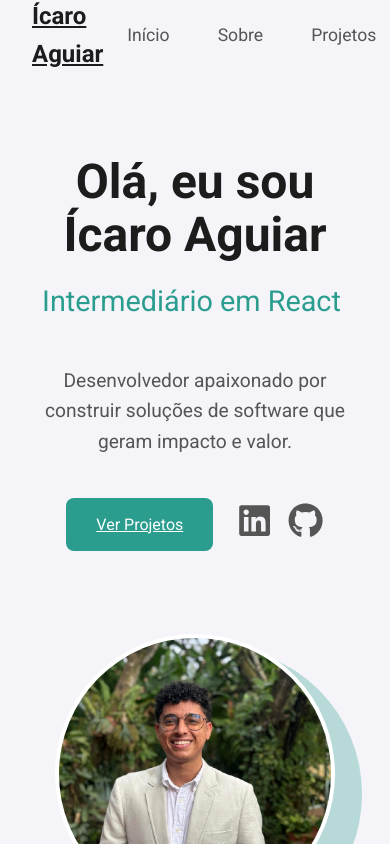
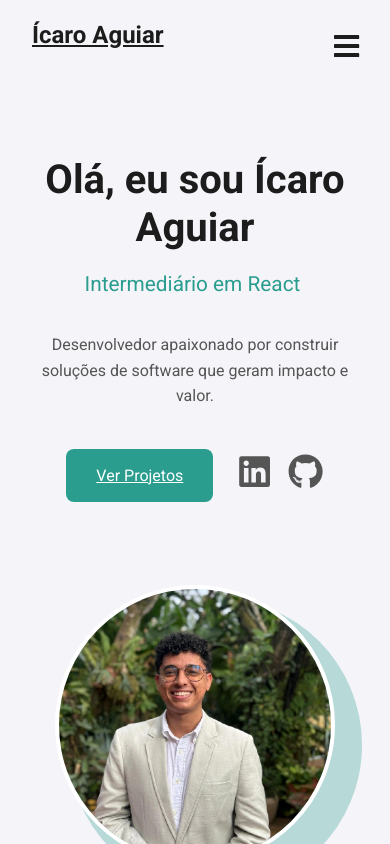
Before and after one commit to IcaroAguiar/icaroaguiar.dev, a React (Create React App) app: page / in a window 390 px wide. Shown: the top 844 px of the page. Built offline with nearby package versions, Linux system fonts and the light colour scheme.

Commit message:
Correcoes de responsividade

```diff
--- a/src/components/Home/home.css
+++ b/src/components/Home/home.css
@@ -71,7 +71,7 @@
 }
 
 .home-image-wrapper::before {
-  content: '';
+  content: "";
   position: absolute;
   top: 0;
   left: 0;
@@ -137,3 +137,27 @@
     height: 280px;
   }
 }
+
+/* --- MEDIA QUERY ADICIONAL PARA CELULARES PEQUENOS --- */
+@media (max-width: 480px) {
+  .home-text h1 {
+    font-size: 2.5rem; /* Reduz drasticamente o título principal */
+    line-height: 1.2;
+  }
+  .home-subtitle {
+    font-size: 1.3rem; /* Reduz o subtítulo animado */
+    height: auto; /* Permite que quebre em duas linhas se necessário */
+    min-height: 2.5rem;
+  }
+  .home-text p {
+    font-size: 1rem; /* Reduz o texto do parágrafo */
+  }
+  .profile-image-wrapper {
+    width: 280px;
+    height: 280px;
+  }
+  .profile-image-wrapper img {
+    width: 260px;
+    height: 260px;
+  }
+}
--- a/src/components/Navbar/Navbar.css
+++ b/src/components/Navbar/Navbar.css
@@ -1,6 +1,6 @@
 .navbar {
-  background-color: var(--color-background); /* Fundo correspondente ao body */
-  height: 70px; /* Um pouco mais de altura */
+  background-color: var(--color-background);
+  height: 70px;
   display: flex;
   justify-content: center;
   align-items: center;
@@ -12,10 +12,9 @@
   transition: background-color 0.3s ease, box-shadow 0.3s ease;
 }
 
-/* Estilo da navbar quando a página é rolada */
 .navbar.scrolled {
-  background-color: var(--color-surface); /* Fundo branco */
-  box-shadow: 0 2px 10px rgba(0, 0, 0, 0.05); /* Sombra suave */
+  background-color: var(--color-surface);
+  box-shadow: 0 2px 10px rgba(0, 0, 0, 0.05);
 }
 
 .navbar-container {
@@ -30,8 +29,6 @@
 
 .navbar-logo {
   color: var(--color-text-primary);
-  justify-self: start;
-  cursor: pointer;
   font-size: 1.5rem;
   font-weight: 700;
   transition: color 0.3s ease;
@@ -55,7 +52,6 @@
   color: var(--color-text-secondary);
   display: flex;
   align-items: center;
-  text-decoration: none;
   padding: 0 1.5rem;
   height: 100%;
   position: relative;
@@ -67,19 +63,59 @@
   color: var(--color-primary);
 }
 
-/* Linha sutil que aparece embaixo do link ao passar o mouse */
-.nav-links::after {
-  content: '';
-  position: absolute;
-  bottom: 20px; /* Posição da linha */
-  left: 50%;
-  transform: translateX(-50%);
-  width: 0;
-  height: 2px;
-  background-color: var(--color-primary);
-  transition: width 0.3s ease;
+/* Escondendo o ícone do menu em telas grandes */
+.menu-icon {
+  display: none;
 }
 
-.nav-links:hover::after {
-  width: 50%;
+/* --- ESTILOS PARA MOBILE --- */
+@media screen and (max-width: 960px) {
+  .nav-menu {
+    display: flex;
+    flex-direction: column;
+    width: 100%;
+    height: 90vh;
+    position: absolute;
+    top: 70px;
+    left: -100%; /* Esconde o menu fora da tela */
+    opacity: 1;
+    transition: all 0.5s ease;
+  }
+
+  .nav-menu.active {
+    background: var(--color-surface);
+    left: 0; /* Traz o menu para a tela */
+    opacity: 1;
+    transition: all 0.5s ease;
+    z-index: 1;
+  }
+
+  .nav-links {
+    text-align: center;
+    padding: 2rem;
+    width: 100%;
+    display: table;
+  }
+
+  .nav-links:hover {
+    color: var(--color-primary);
+    transform: scale(1.1);
+    transition: all 0.3s ease;
+  }
+
+  .nav-item {
+    width: 100%;
+    height: auto;
+  }
+
+  .menu-icon {
+    display: block; /* Mostra o ícone em telas pequenas */
+    position: absolute;
+    top: 0;
+    right: 0;
+    transform: translate(-100%, 60%);
+    font-size: 1.8rem;
+    cursor: pointer;
+    color: var(--color-text-primary);
+  }
 }
--- a/src/components/Navbar/Navbar.js
+++ b/src/components/Navbar/Navbar.js
@@ -1,52 +1,56 @@
 import React, { useState, useEffect } from "react";
 import "./Navbar.css";
+import { FaBars, FaTimes } from "react-icons/fa"; // Ícones para o menu
 
 function Navbar() {
-  // Estado para controlar a sombra da navbar ao rolar
   const [isScrolled, setIsScrolled] = useState(false);
+  // --- NOVO ESTADO PARA CONTROLAR O MENU MOBILE ---
+  const [isMenuOpen, setIsMenuOpen] = useState(false);
 
   useEffect(() => {
     const handleScroll = () => {
-      if (window.scrollY > 10) {
-        setIsScrolled(true);
-      } else {
-        setIsScrolled(false);
-      }
+      setIsScrolled(window.scrollY > 10);
     };
-
     window.addEventListener("scroll", handleScroll);
-
-    // Limpa o event listener quando o componente é desmontado
     return () => {
       window.removeEventListener("scroll", handleScroll);
     };
   }, []);
 
+  const handleMenuClick = () => setIsMenuOpen(!isMenuOpen);
+  const closeMobileMenu = () => setIsMenuOpen(false);
+
   return (
-    // A classe 'scrolled' é adicionada dinamicamente
     <nav className={`navbar ${isScrolled ? "scrolled" : ""}`}>
       <div className="navbar-container">
-        <a href="#home" className="navbar-logo">
+        <a href="#home" className="navbar-logo" onClick={closeMobileMenu}>
           Ícaro Aguiar
         </a>
-        <ul className="nav-menu">
+
+        {/* --- Ícone do Menu Hambúrguer (só aparece em mobile) --- */}
+        <div className="menu-icon" onClick={handleMenuClick}>
+          {isMenuOpen ? <FaTimes /> : <FaBars />}
+        </div>
+
+        {/* --- Adiciona a classe 'active' quando o menu está aberto --- */}
+        <ul className={isMenuOpen ? "nav-menu active" : "nav-menu"}>
           <li className="nav-item">
-            <a href="#home" className="nav-links">
+            <a href="#home" className="nav-links" onClick={closeMobileMenu}>
               Início
             </a>
           </li>
           <li className="nav-item">
-            <a href="#sobre" className="nav-links">
+            <a href="#sobre" className="nav-links" onClick={closeMobileMenu}>
               Sobre
             </a>
           </li>
           <li className="nav-item">
-            <a href="#projetos" className="nav-links">
+            <a href="#projetos" className="nav-links" onClick={closeMobileMenu}>
               Projetos
             </a>
           </li>
           <li className="nav-item">
-            <a href="#contato" className="nav-links">
+            <a href="#contato" className="nav-links" onClick={closeMobileMenu}>
               Contato
             </a>
           </li>
--- a/src/components/Projetos/Projetos.css
+++ b/src/components/Projetos/Projetos.css
@@ -83,3 +83,12 @@
 .projeto-links a:hover {
   color: var(--color-primary);
 }
+.projetos-disclaimer {
+  max-width: 600px;
+  text-align: center;
+  margin: -1rem auto 3rem; /* Espaçamento negativo para aproximar do título */
+  color: var(--color-text-secondary);
+  font-style: italic;
+  font-size: 0.95rem;
+  line-height: 1.5;
+}
--- a/src/components/Projetos/Projetos.js
+++ b/src/components/Projetos/Projetos.js
@@ -1,10 +1,7 @@
 import React from "react";
 import "./Projetos.css";
 import { FaGithub, FaExternalLinkAlt } from "react-icons/fa";
-import AnimatedCard from "../AnimatedCard/AnimatedCard"; // Importe o componente de animação
-
-// Quando tiver imagens, você pode importá-las assim:
-// import projImg1 from '../../assets/proj1.png';
+import AnimatedCard from "../AnimatedCard/AnimatedCard";
 
 function Projetos() {
   const projects = [
@@ -37,9 +34,16 @@ function Projetos() {
   return (
     <div className="projetos-container">
       <h1 className="section-title">Meus Projetos</h1>
+
+      {/* --- MENSAGEM DE AVISO AQUI --- */}
+      <p className="projetos-disclaimer">
+        Novos projetos autorais estão sendo desenvolvidos e serão adicionados em
+        breve. Abaixo estão alguns exemplos para demonstrar minhas áreas de
+        interesse e as tecnologias que aplico.
+      </p>
+
       <div className="projetos-grid">
         {projects.map((project, index) => (
-          // Cada card é agora um AnimatedCard
           <AnimatedCard key={index}>
             <div className="projeto-card">
               <div className="placeholder-img">
```
Also changed, not shown: src/components/Sobre/sobre.css (+67 -17 lines).
